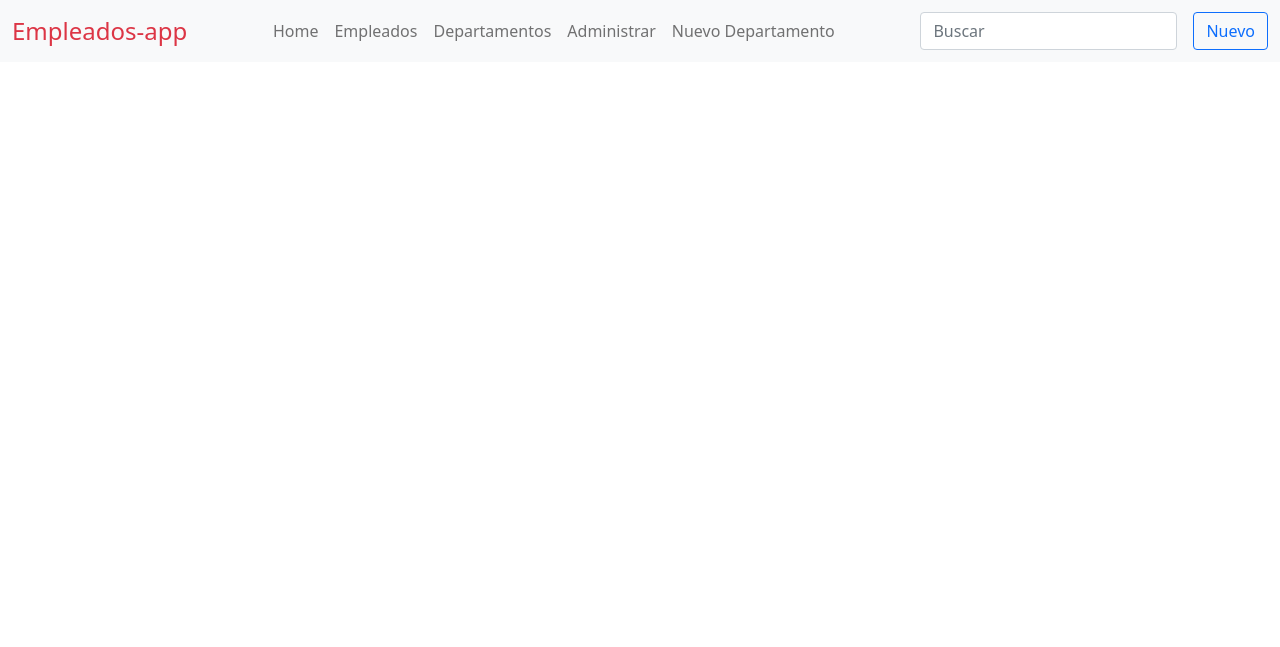
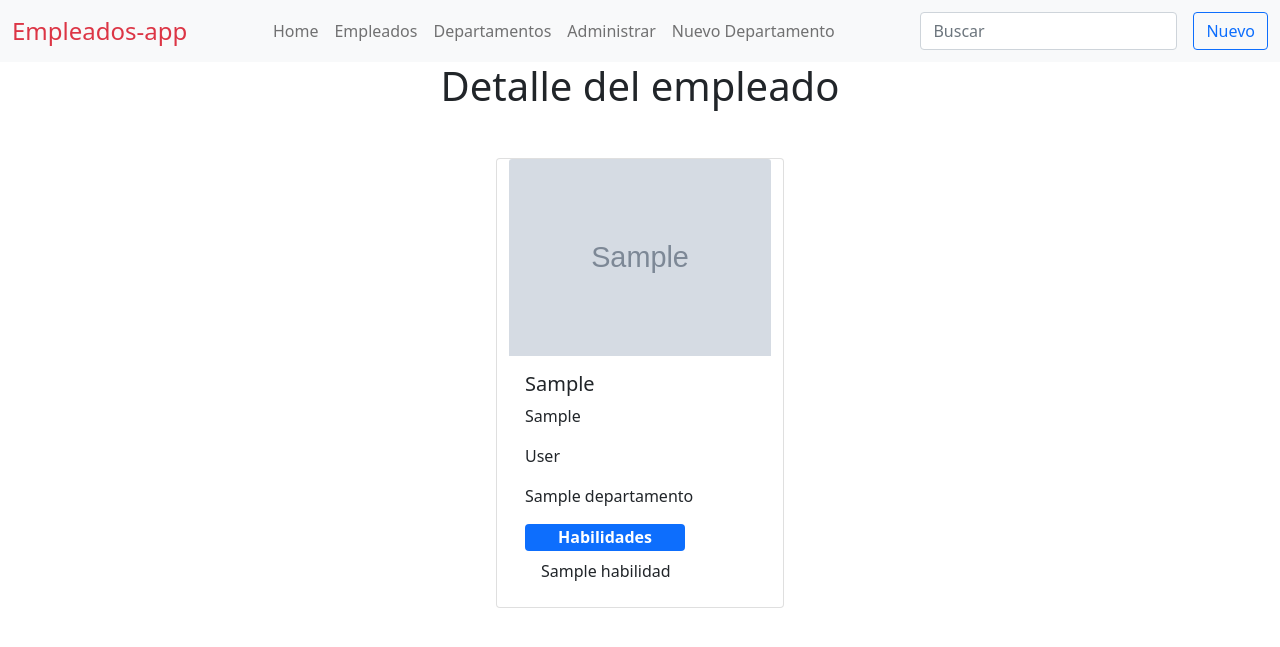
Before and after one commit to Jaolmos/GestorEmpleadosDjango, a Django app: template templates/persona/detalle_empleado.html in a window 1280 px wide. Shown: the top 647 px of the page. Run offline with Django 3.2, Linux system fonts and the light colour scheme; the template is opened without the code that fills it: most values are stand-ins (such as "Sample title", 1, 10 or a date in 2020); grey boxes marked "Sample" are stand-in pictures; some libraries are stand-ins or nearby versions.

Commit message:
Terminar logica template detalle-empleado

```diff
--- a/templates/persona/detalle_empleado.html
+++ b/templates/persona/detalle_empleado.html
@@ -1,4 +1,5 @@
 {% extends 'base.html' %}
+{% load static %}
 
 {% block title %}
     {{object.full_name}}
@@ -8,11 +9,40 @@
 {% block content %}
 {% include 'includes/header.html' %}
 
+<div class="container">
+    <h1 class="text-center">Detalle del empleado</h1>
+    <div class="row justify-content-center mt-5">
+        <div class="card col-4" style="width: 18rem;">
+            {% if empleado.avatar %}
+                <img src="{{ empleado.avatar.url }}" class="card-img-top" alt="...">
+            {% else %}
+                <img src="{% static 'img/working.jpg' %} " class="card-img-top" alt="...">
+
+            {% endif %}
+            <div class="card-body">
+              <h5 class="card-title">{{ empleado.get_job_display }}</h5>
+              <p class="card-text">{{ empleado.first_name }}</p>
+              <p class="card-text">{{ empleado.last_name }}</p>
+              <p class="card-text">{{ empleado.departamento.short_name }}</p>
+              <div class="badge bg-primary text-wrap fs-6" style="width: 10rem;">
+                Habilidades
+              </div>
+              <ul class="list-group list-group-flush">
+                {% for habilidad  in empleado.habilidades.all  %}
+                <li class="list-group-item">{{ habilidad.habilidad }}</li>
+                {% endfor %}
+              </ul>
+            </div>
+
+          </div>
+    </div>
+</div>
+
 
 {% endblock %}
 
 
-<h1>Detalle de un empleado</h1>
+
 
 {{empleado}}
 
```
